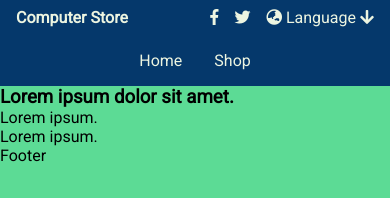
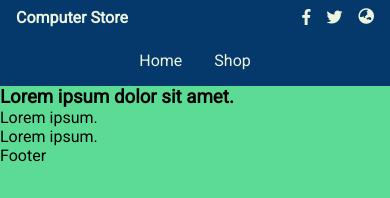
Before and after one commit to emoalb/computer-store, a Jekyll site: the page built from index.html, in a window 390 px wide. Shown: the top 198 px of the page. Built offline with Jekyll 4.4.1, drawn with Linux system fonts in a browser that asks for light colours; nearby versions of some CDN libraries.

Commit message:
Improved styling

```diff
--- a/css/style.css
+++ b/css/style.css
@@ -24,6 +24,10 @@
 
 header nav ul li {
   margin: 0 0.5rem 0 0.5rem;
+}
+
+header nav ul li :hover {
+  cursor: pointer;
 }
 
 #top-nav-left {
@@ -78,24 +82,14 @@
   cursor: default;
   color: #EDF5E1;
 }
+@media all and (max-width: 600px) {
+  #top-nav ul li:nth-child(3) {
+    font-size: 0;
+  }
 
-* {
-  margin: 0;
-  padding: 0;
-}
-
-nav ul li {
-  list-style-type: none;
-}
-
-a {
-  text-decoration: none;
-  color: #EDF5E1;
-}
-
-a :visited {
-  cursor: default;
-  color: #EDF5E1;
+  #top-nav ul i:nth-child(1) {
+    font-size: initial;
+  }
 }
 
 html {
@@ -117,82 +111,3 @@
   margin: 0;
   padding: 0;
 }
-
-header nav {
-  display: -webkit-box;
-  display: -ms-flexbox;
-  display: flex;
-  -webkit-box-orient: horizontal;
-  -webkit-box-direction: normal;
-  -ms-flex-direction: row;
-  flex-direction: row;
-  -webkit-box-pack: justify;
-  -ms-flex-pack: justify;
-  justify-content: space-between;
-  background-color: #05386B;
-  color: #EDF5E1;
-}
-
-header nav ul {
-  display: -webkit-box;
-  display: -ms-flexbox;
-  display: flex;
-}
-
-header nav ul li {
-  margin: 0 0.5rem 0 0.5rem;
-}
-
-#top-nav-left {
-  margin: 0.5rem;
-}
-
-#top-nav-right {
-  -ms-flex-item-align: end;
-  align-self: flex-end;
-  margin: 0.5rem;
-}
-
-#bottom-nav ul {
-  margin: 0.5rem auto  0.5rem auto;
-}
-
-#bottom-nav ul li {
-  padding: 0.5rem;
-  border-radius: 0.1rem;
-  -webkit-transition: -webkit-transform 0.5s;
-  transition: -webkit-transform 0.5s;
-  transition: transform 0.5s;
-  transition: transform 0.5s, -webkit-transform 0.5s;
-}
-
-#bottom-nav ul li:hover {
-  background-color: #379683;
-  color: #05386B;
-  cursor: pointer;
-  -webkit-transform: scale(1.5);
-  transform: scale(1.5);
-}
-
-#bottom-nav ul li:hover a {
-  color: #05386B;
-}
-html {
-  font: 16px "Roboto", cursive;
-  background: #5CDB95;
-}
-
-h1 {
-  padding: 0 0.5rem 0 0.5rem;
-  margin: 0;
-  font-size: 1rem;
-}
-
-nav ul {
-  margin: 0;
-}
-
-nav ul li {
-  margin: 0;
-  padding: 0;
-}
--- a/scss/navigation.scss
+++ b/scss/navigation.scss
@@ -12,6 +12,10 @@
 
       li {
         margin: 0 0.5rem 0 0.5rem;
+        :hover{
+          cursor: pointer;
+        }
+
       }
     }
 
--- a/scss/style.scss
+++ b/scss/style.scss
@@ -1,6 +1,2 @@
 @import url('https://fonts.googleapis.com/css?family=Roboto&display=swap');
 @import url('https://use.fontawesome.com/releases/v5.4.2/css/all.css');
-@import "variables";
-@import "reset";
-@import "typgraphy";
-@import "navigation";
```
Also changed, not shown: scss/responsive.scss (+14 -0 lines).
